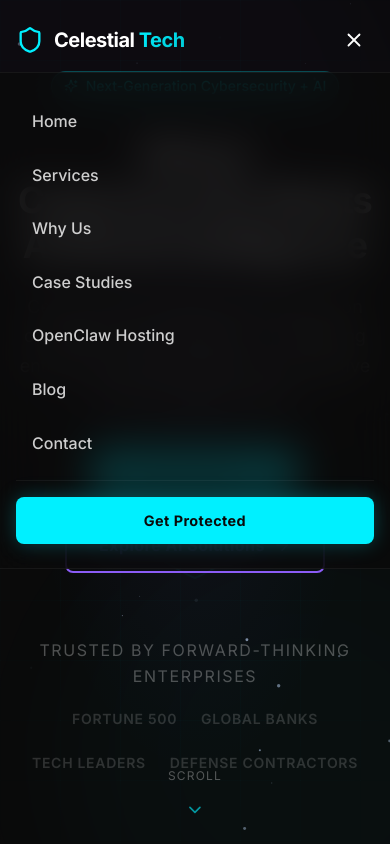
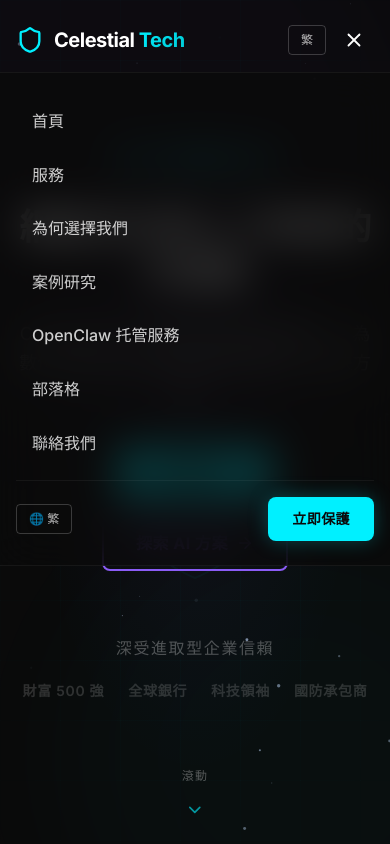
Before and after one commit to Ericlyh/celestial-tech, a Next.js app: page / in a window 390 px wide. Both pictures are taken after a click on the button "打開選單". Shown: the top 844 px of the page. Built offline with nearby package versions, Linux system fonts and the light colour scheme.

Commit message:
fix: mobile language toggle, footer routing, default Cantonese locale

```diff
--- a/components/Footer.tsx
+++ b/components/Footer.tsx
@@ -3,6 +3,7 @@
 import { motion } from 'framer-motion'
 import { Linkedin, Twitter, Github, Shield } from 'lucide-react'
 import { useTranslation } from '@/i18n'
+import { usePathname } from 'next/navigation'
 
 const socialLinks = [
   { icon: Linkedin, href: '#', label: 'LinkedIn' },
@@ -28,14 +29,16 @@
 }
 
 export default function Footer() {
-  const { t } = useTranslation()
+  const { t, locale, toggleLocale } = useTranslation()
+  const pathname = usePathname()
+  const isOpenClaw = pathname?.startsWith('/openclaw-hosting')
 
   const quickLinks = [
-    { labelKey: 'footer_home' as const, href: '#' },
-    { labelKey: 'footer_services' as const, href: '#services' },
-    { labelKey: 'nav_caseStudies' as const, href: '#case-studies' },
-    { labelKey: 'footer_about' as const, href: '#founder' },
-    { labelKey: 'footer_contact' as const, href: '#contact' },
+    { labelKey: 'footer_home' as const, href: isOpenClaw ? '/' : '#' },
+    { labelKey: 'footer_services' as const, href: isOpenClaw ? '/#services' : '#services' },
+    { labelKey: 'nav_caseStudies' as const, href: isOpenClaw ? '/#case-studies' : '#case-studies' },
+    { labelKey: 'footer_about' as const, href: isOpenClaw ? '/#founder' : '#founder' },
+    { labelKey: 'footer_contact' as const, href: isOpenClaw ? '/openclaw-hosting#contact' : '#contact' },
   ]
 
   const legalLinks = [
@@ -137,6 +140,17 @@
               <div className="w-2 h-2 rounded-full bg-[#00F0FF] animate-pulse" />
               <span className="text-gray-600 text-xs">{t('footer_soc')}</span>
             </div>
+
+            {/* Language toggle */}
+            <div className="mt-4">
+              <button
+                onClick={toggleLocale}
+                className="px-3 py-1.5 text-xs font-medium rounded border border-white/10 text-gray-500 hover:text-[#00F0FF] hover:border-[#00F0FF]/30 transition-colors duration-200"
+                aria-label="Toggle language"
+              >
+                {locale === 'en' ? '🌐 EN' : '🌐 繁'}
+              </button>
+            </div>
           </motion.div>
         </div>
 
--- a/components/Navbar.tsx
+++ b/components/Navbar.tsx
@@ -113,6 +113,14 @@
           </div>
 
           {/* Mobile Hamburger */}
+          <div className="flex items-center gap-2">
+            <button
+              onClick={toggleLocale}
+              className="px-3 py-1.5 text-xs font-medium rounded border border-white/20 text-pure-white/70 hover:text-cyber-cyan hover:border-cyber-cyan/50 transition-colors duration-200"
+              aria-label="Toggle language"
+            >
+              {locale === 'en' ? 'EN' : '繁'}
+            </button>
             <button
               className="md:hidden flex items-center justify-center w-10 h-10 rounded-lg hover:bg-white/5 transition-colors"
               onClick={() => setIsOpen(!isOpen)}
@@ -124,6 +132,7 @@
                 <Menu size={22} className="text-pure-white" />
               )}
             </button>
+          </div>
         </div>
       </nav>
 
@@ -148,10 +157,17 @@
                   {t(link.key as any)}
                 </a>
               ))}
-              <div className="pt-4 border-t border-white/5 mt-2">
+              <div className="pt-4 border-t border-white/5 mt-2 flex items-center justify-between">
+                <button
+                  onClick={toggleLocale}
+                  className="px-3 py-1.5 text-xs font-medium rounded border border-white/20 text-pure-white/70 hover:text-cyber-cyan hover:border-cyber-cyan/50 transition-colors duration-200"
+                  aria-label="Toggle language"
+                >
+                  {locale === 'en' ? '🌐 EN' : '🌐 繁'}
+                </button>
                 <button
                   onClick={() => handleNavClick('#contact')}
-                  className="btn-cyber-cyan w-full justify-center"
+                  className="btn-cyber-cyan text-sm px-6"
                 >
                   {t('nav_getProtected')}
                 </button>
--- a/i18n/index.tsx
+++ b/i18n/index.tsx
@@ -26,7 +26,7 @@
 })
 
 export function I18nProvider({ children }: { children: ReactNode }) {
-  const [locale, setLocaleState] = useState<Locale>('en')
+  const [locale, setLocaleState] = useState<Locale>('zh-Hant')
 
   const t = useCallback(
     (key: LocaleKey): string => {
```
Also changed, not shown: STATE.yaml (+13 -13 lines). Lines whose indentation alone changed are shown as unchanged.
